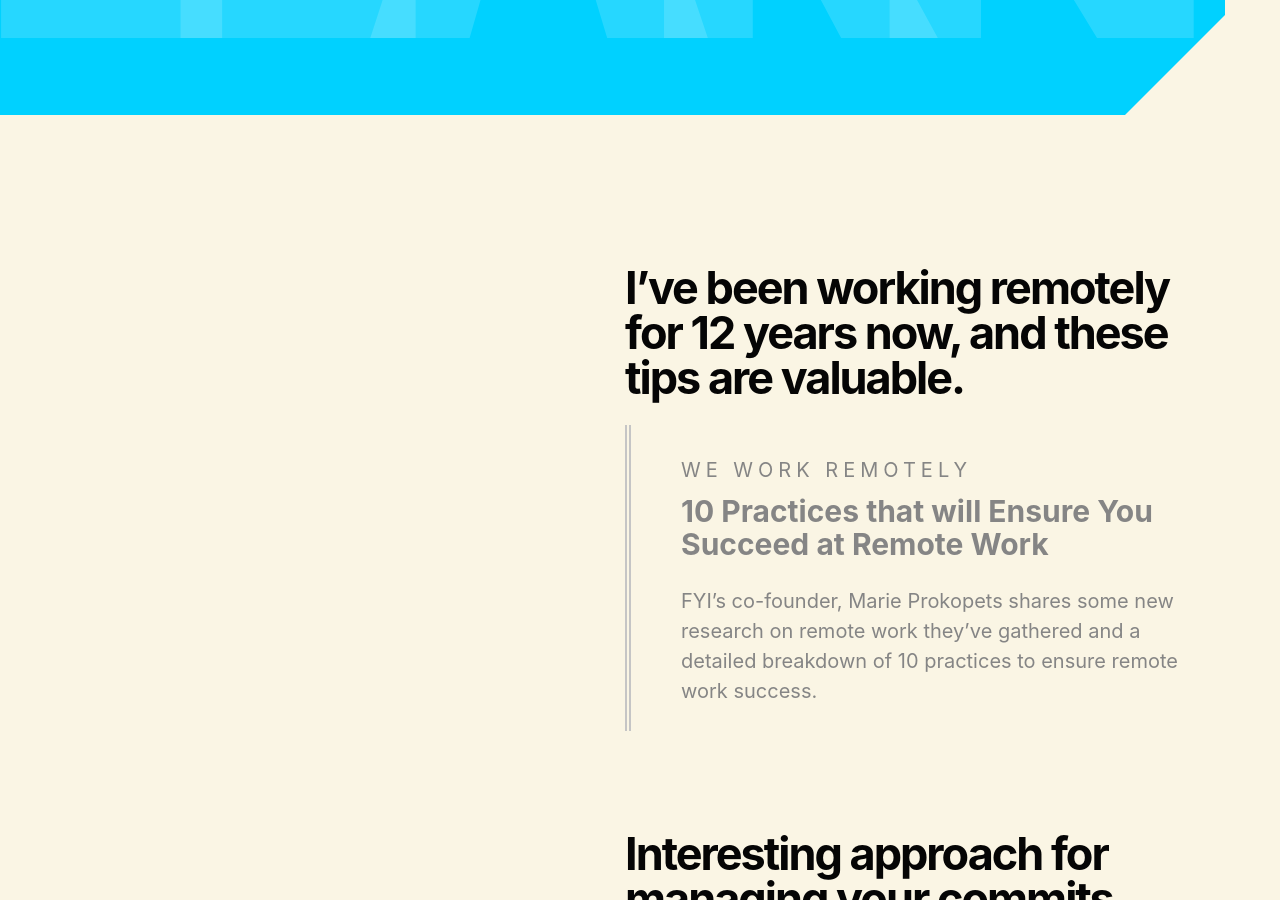
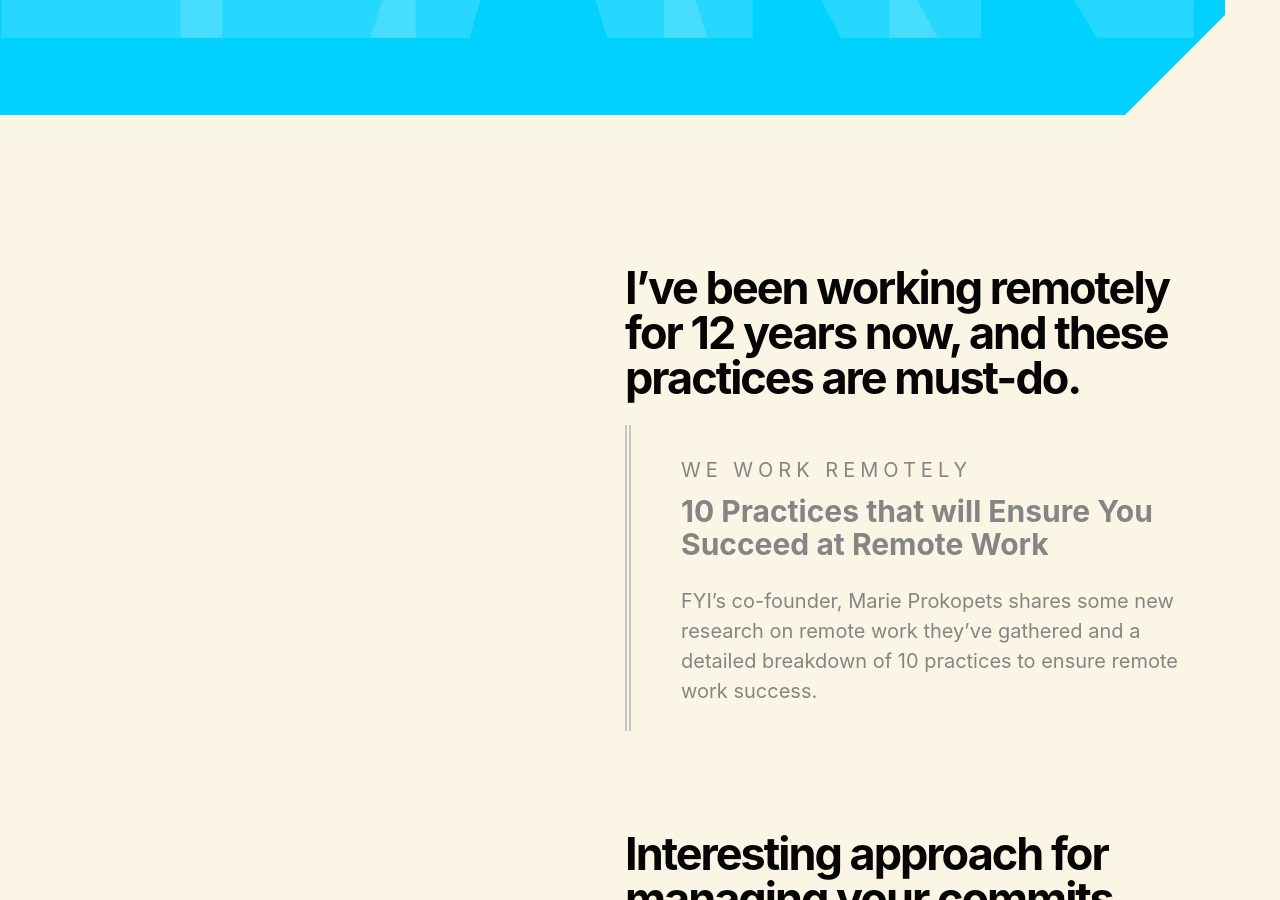
Before and after one commit to harjotgrewal/amrindersandhu, a Jekyll site: the page built from journal.html, in a window 1280 px wide and 900 px high, scrolled down 465 px. Built offline with Jekyll 4.4.1, drawn with Linux system fonts in a browser that asks for light colours.

Commit message:
[UPDATE][ENTRY] Title

```diff
--- a/_data/entries.yml
+++ b/_data/entries.yml
@@ -2,7 +2,7 @@
 journal:
 
 
-- {	title: 'I’ve been working remotely for 12 years now, and these tips are valuable.',
+- {	title: 'I’ve been working remotely for 12 years now, and these practices are must-do.',
 	url: 'https://weworkremotely.com/10-practices-that-will-ensure-you-succeed-at-remote-work',
 	author: 'We Work Remotely',
 	content-title: '10 Practices that will Ensure You Succeed at Remote Work',
```
Also changed, not shown: 2 other files.
